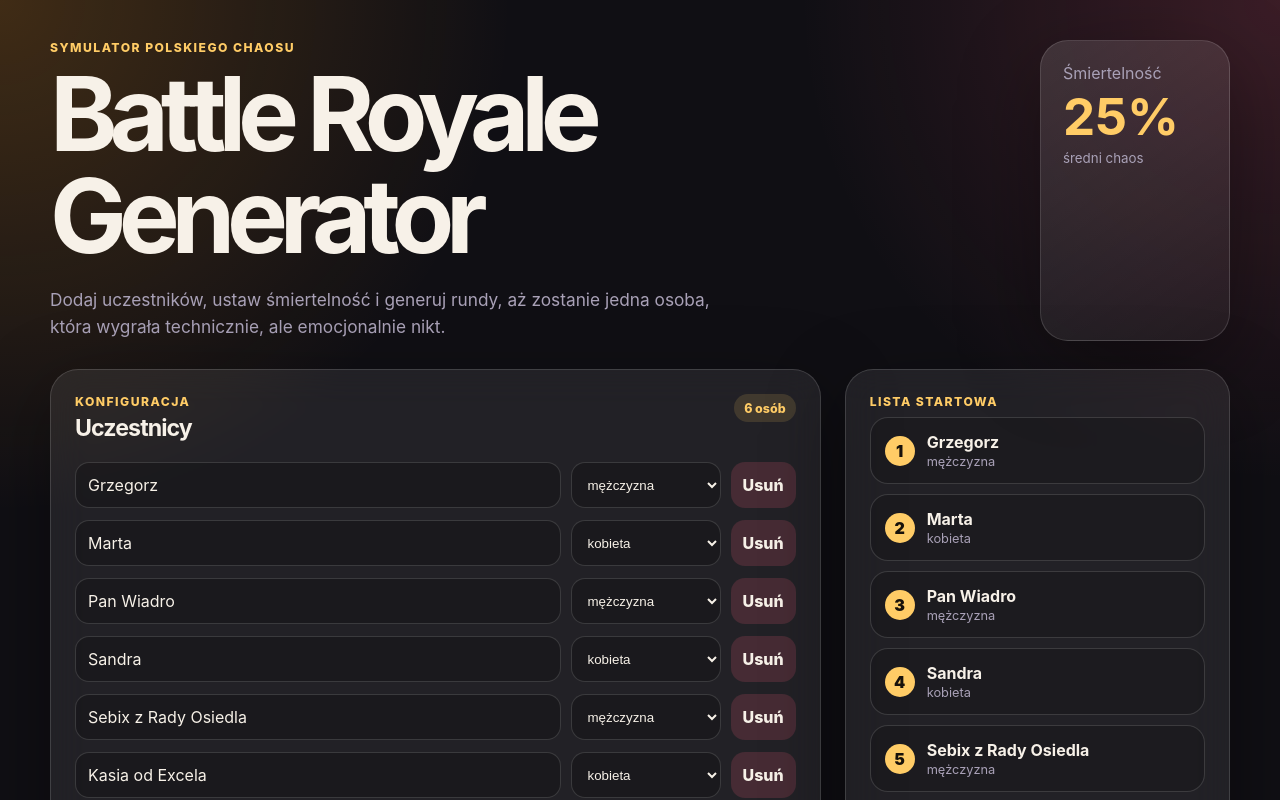
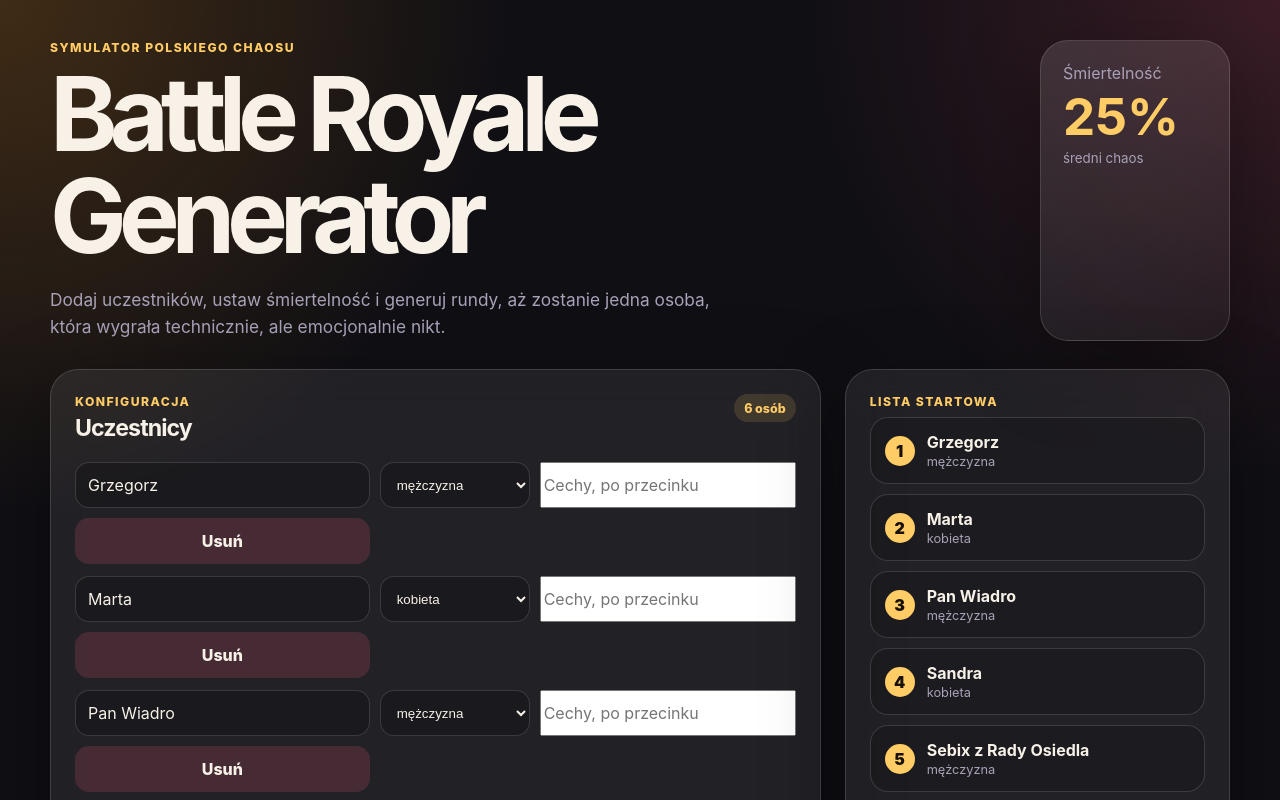
Before and after one commit to Madakkk/zbr, a Next.js app: page / in a window 1280 px wide. Shown: the top 800 px of the page. Built offline with nearby package versions, Linux system fonts and the light colour scheme.

Commit message:
Update page.tsx

```diff
--- a/app/page.tsx
+++ b/app/page.tsx
@@ -324,6 +324,13 @@ async function generateTraits() {
   <option value="other">inna</option>
 </select>
 
+<input
+  value={participant.traits.join(", ")}
+  onChange={(e) => updateParticipantTraits(index, e.target.value)}
+  className="traits-input"
+  placeholder="Cechy, po przecinku"
+/>
+
 <button
   className="remove-button"
   onClick={() => removeParticipant(index)}
```
Lines whose indentation alone changed are shown as unchanged.
